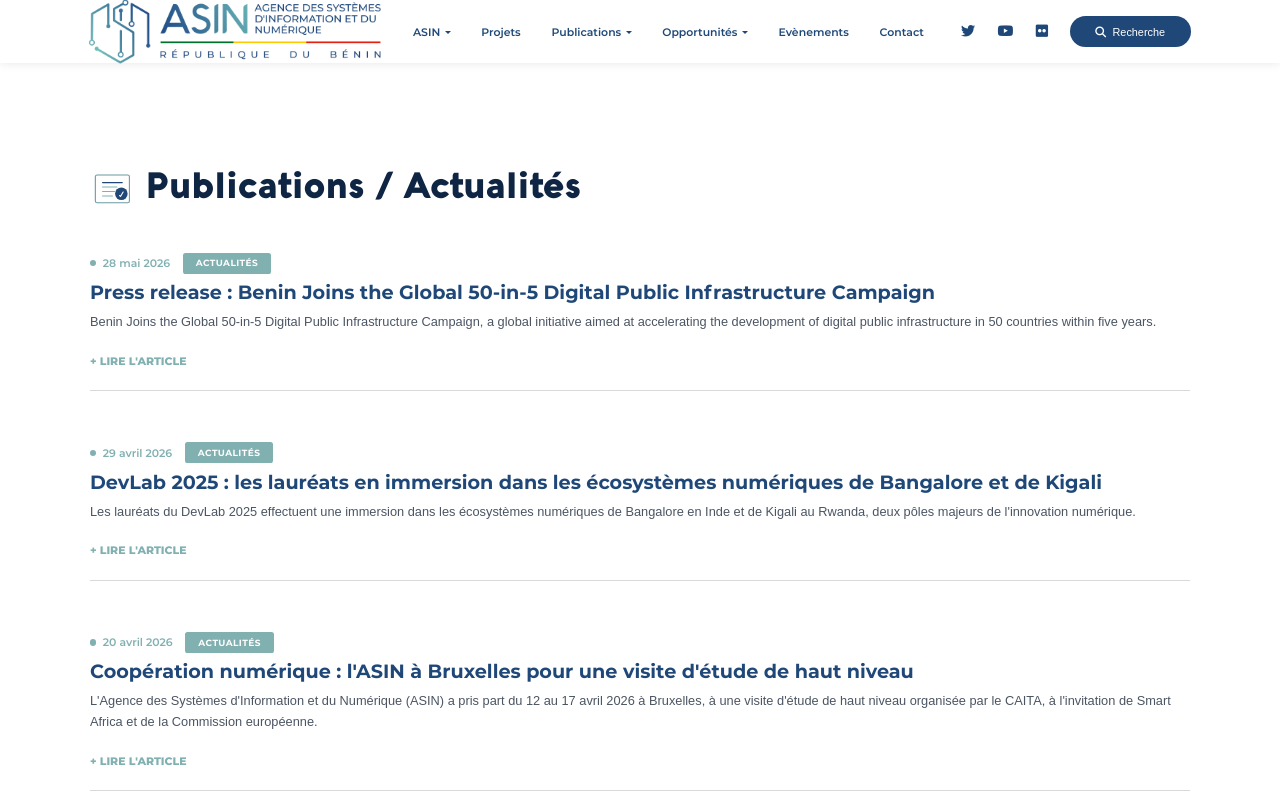
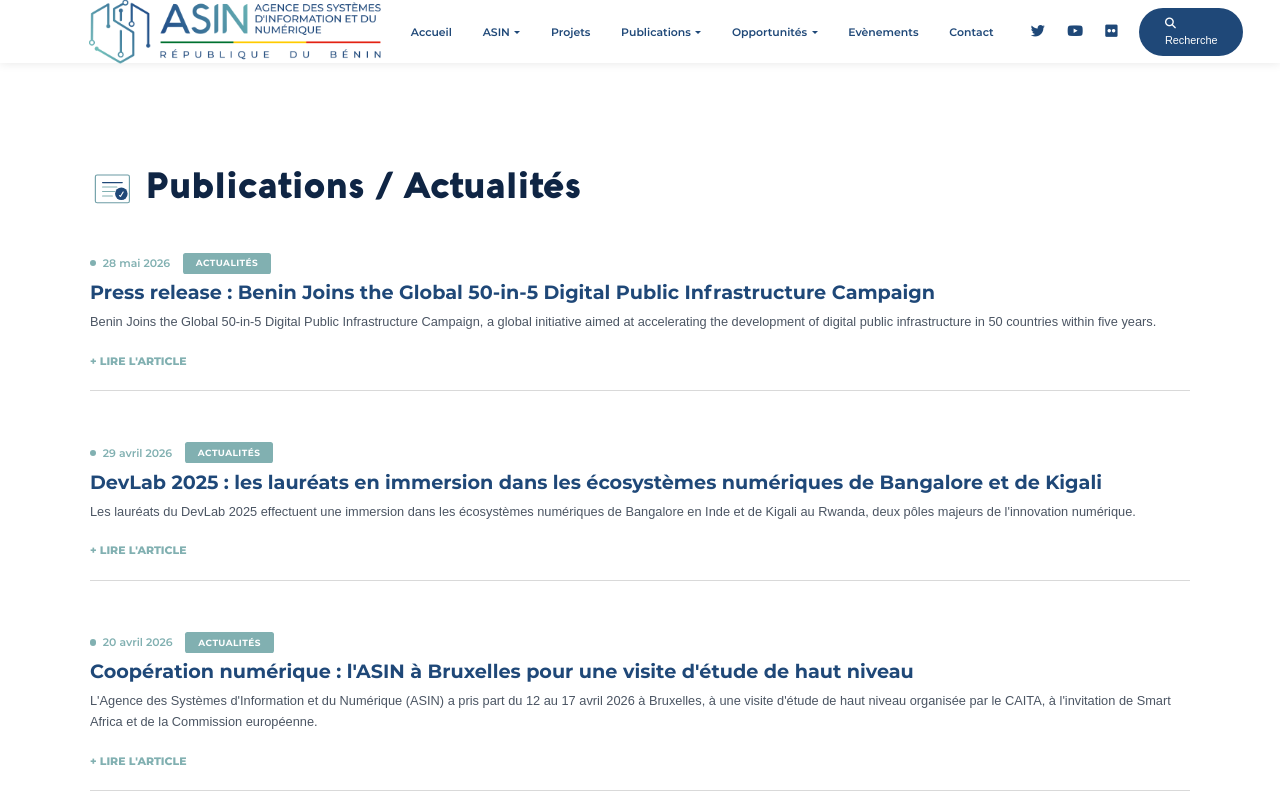
Before and after one commit to T0b0i7/asin-benin-front-clone, a website: page actualites.html in a window 1280 px wide. Shown: the top 800 px of the page. Drawn offline with Linux system fonts and the light colour scheme; a web font is replaced by a local one.

Commit message:
feat: ajout lien Accueil dans la navigation de toutes les pages

```diff
--- a/actualites.html
+++ b/actualites.html
@@ -135,6 +135,7 @@
       </button>
       <div class="collapse navbar-collapse" id="navbarNav">
         <ul class="navbar-nav ms-auto align-items-center">
+          <li class="nav-item"><a class="nav-link" href="index.html">Accueil</a></li>
           <li class="nav-item dropdown">
             <a class="nav-link dropdown-toggle" href="#">ASIN</a>
             <ul class="dropdown-menu">
```
Also changed, not shown: appels-offres.html (+1 -0 lines), contact.html (+1 -0 lines), documents.html (+1 -0 lines), emplois.html (+1 -0 lines), evenements.html (+1 -0 lines), gouvernance.html (+1 -0 lines), index.html (+1 -0 lines), mission-et-attributions.html (+1 -0 lines), mot-directeur.html (+1 -0 lines), organigramme.html (+1 -0 lines), projets.html (+1 -0 lines), qui-sommes-nous.html (+1 -0 lines), videos.html (+1 -0 lines), public/assets/acceuil.PNG (added).
